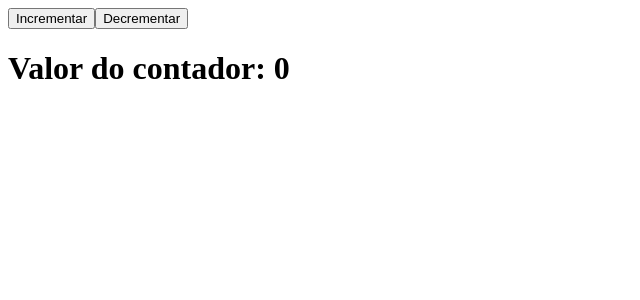
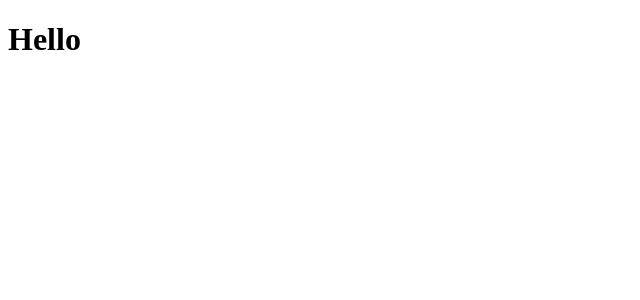
Before and after one commit to JoanaDarc1986/dsdeliver-sds2, a React (Create React App) app in the folder front-web/: page / in a window 1280 px wide. Shown: the top 300 px of the page, without its empty margins (0-640 px from the left). Built offline with nearby package versions, Linux system fonts and the light colour scheme.

Commit message:
Create front-web initial files

```diff
--- a/front-web/src/App.tsx
+++ b/front-web/src/App.tsx
@@ -1,11 +1,10 @@
 import React from 'react';
 import './App.css';
-import Counter from './Counter';
 
 function App() {
   return (
     <div>
-      <Counter/>
+      <h1>Hello</h1>
     </div>
   );
 }
--- a/front-web/src/Counter.tsx
+++ /dev/null
@@ -1,20 +0,0 @@
-function Counter(){
-  const handleIncrease = () => {
-    console.log('incrementar')
-    }
-
-  const handleDecrease = () => {
-    console.log('Decrementar')
-    }
-
-  return (
-    <div>
-        <button onClick={handleIncrease}>Incrementar</button>
-        <button onClick={handleDecrease}>Decrementar</button>
-        <h1>Valor do contador: 0</h1>
-
-    </div>
-    )
-}
-
-export default Counter;
```
